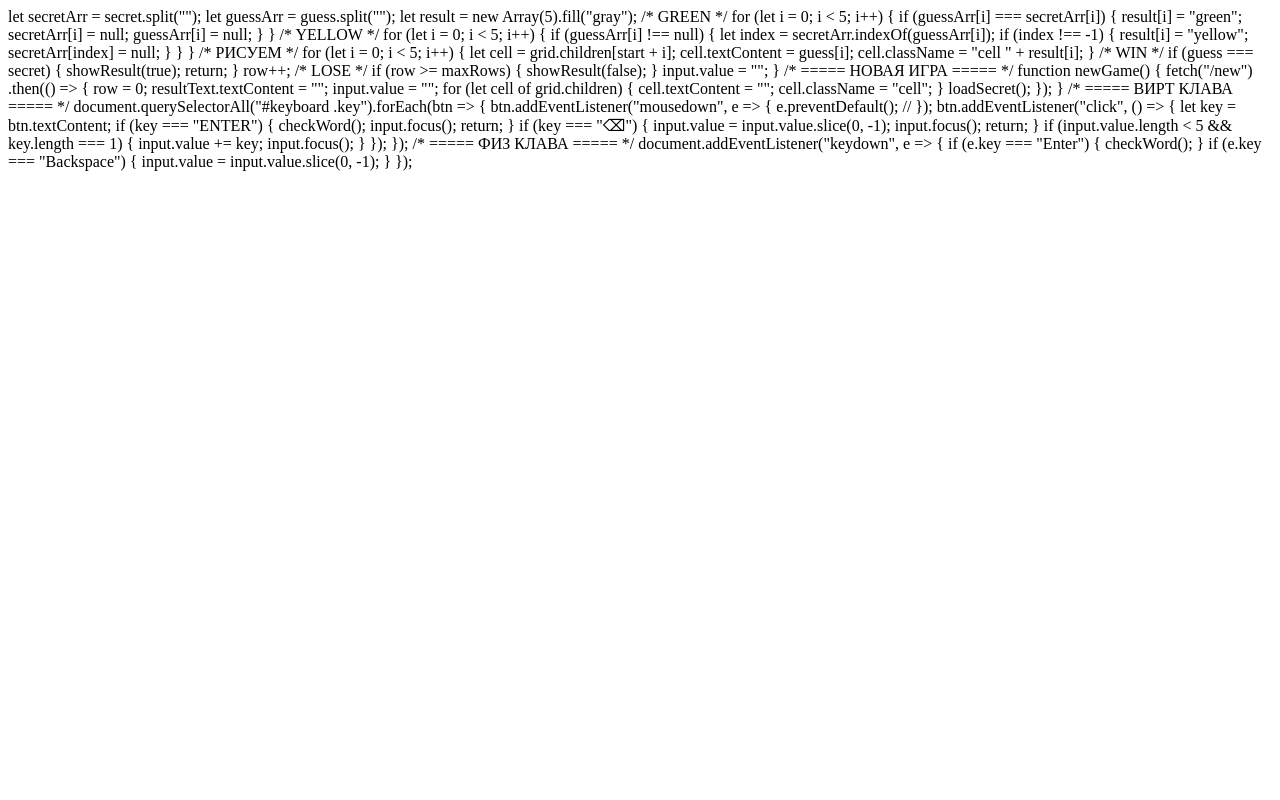
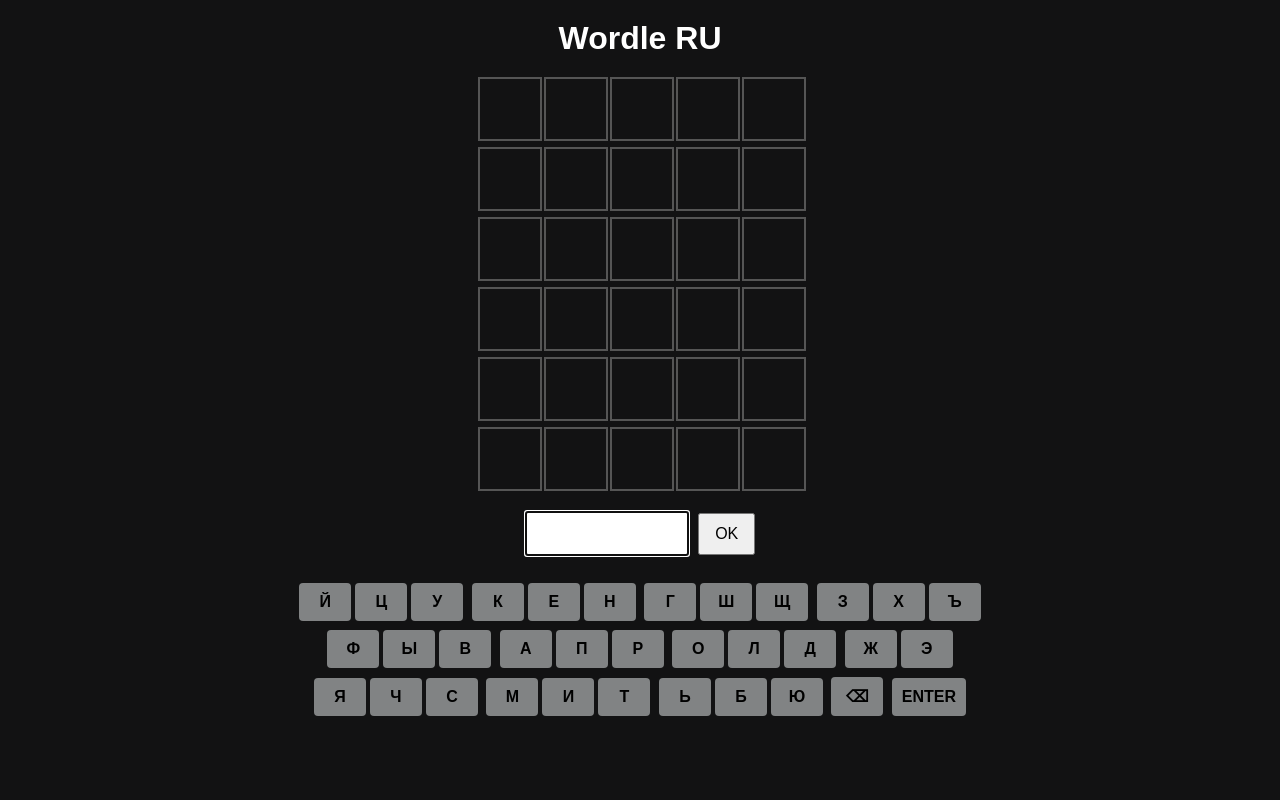
Before and after one commit to Liricinin/wordle, a Flask app: page / in a window 1280 px wide. Run offline with Flask 3, Linux system fonts and the light colour scheme.

Commit message:
Update index.html

```diff
--- a/templates/index.html
+++ b/templates/index.html
@@ -1,4 +1,190 @@
-let secretArr = secret.split("");
+<!DOCTYPE html>
+<html lang="ru">
+<head>
+<meta charset="UTF-8">
+<title>Wordle RU</title>
+
+<style>
+
+body {
+    background: #121213;
+    color: white;
+    font-family: Arial, sans-serif;
+    text-align: center;
+    margin: 0;
+}
+
+h1 {
+    margin: 20px 0;
+}
+
+/* GRID */
+
+#grid {
+    display: grid;
+    grid-template-columns: repeat(5, 60px);
+    gap: 6px;
+    justify-content: center;
+    margin: 20px auto;
+}
+
+.cell {
+    width: 60px;
+    height: 60px;
+    border: 2px solid #555;
+    font-size: 32px;
+    font-weight: bold;
+    line-height: 60px;
+    text-transform: uppercase;
+}
+
+/* COLORS */
+
+.gray { background: #3a3a3c; }
+.green { background: #538d4e; }
+.yellow { background: #b59f3b; }
+
+/* INPUT */
+
+#wordInput {
+    padding: 10px;
+    font-size: 18px;
+    width: 140px;
+    text-align: center;
+    text-transform: uppercase;
+}
+
+/* BUTTON */
+
+button {
+    padding: 10px 15px;
+    font-size: 16px;
+    margin-left: 5px;
+    cursor: pointer;
+}
+
+/* KEYBOARD */
+
+#keyboard {
+    margin-top: 25px;
+}
+
+.row {
+    margin: 5px 0;
+}
+
+.key {
+    display: inline-block;
+    padding: 10px;
+    margin: 2px;
+    min-width: 32px;
+    background: #818384;
+    color: black;
+    font-weight: bold;
+    cursor: pointer;
+    border-radius: 4px;
+}
+
+.key:hover {
+    background: #a4a6a8;
+}
+
+#result {
+    margin-top: 15px;
+    font-size: 18px;
+}
+
+</style>
+</head>
+
+<body>
+
+<h1>Wordle RU</h1>
+
+<div id="grid"></div>
+
+<input id="wordInput" maxlength="5" autofocus>
+<button onclick="checkWord()">OK</button>
+
+<p id="result"></p>
+
+<div id="keyboard">
+
+<div class="row">
+<div class="key">Й</div><div class="key">Ц</div><div class="key">У</div>
+<div class="key">К</div><div class="key">Е</div><div class="key">Н</div>
+<div class="key">Г</div><div class="key">Ш</div><div class="key">Щ</div>
+<div class="key">З</div><div class="key">Х</div><div class="key">Ъ</div>
+</div>
+
+<div class="row">
+<div class="key">Ф</div><div class="key">Ы</div><div class="key">В</div>
+<div class="key">А</div><div class="key">П</div><div class="key">Р</div>
+<div class="key">О</div><div class="key">Л</div><div class="key">Д</div>
+<div class="key">Ж</div><div class="key">Э</div>
+</div>
+
+<div class="row">
+<div class="key">Я</div><div class="key">Ч</div><div class="key">С</div>
+<div class="key">М</div><div class="key">И</div><div class="key">Т</div>
+<div class="key">Ь</div><div class="key">Б</div><div class="key">Ю</div>
+<div class="key">⌫</div>
+<div class="key">ENTER</div>
+</div>
+
+</div>
+
+<script>
+
+let row = 0;
+const maxRows = 6;
+
+const grid = document.getElementById("grid");
+const input = document.getElementById("wordInput");
+const resultText = document.getElementById("result");
+
+let secret = "";
+
+/* GRID */
+
+for (let i = 0; i < 30; i++) {
+    let div = document.createElement("div");
+    div.className = "cell";
+    grid.appendChild(div);
+}
+
+/* LOAD WORD */
+
+function loadSecret() {
+    fetch("/secret")
+        .then(r => r.text())
+        .then(w => {
+            secret = w.toUpperCase();
+            console.log("SECRET:", secret);
+        });
+}
+
+loadSecret();
+
+/* CHECK */
+
+function checkWord() {
+
+    let guess = input.value.toUpperCase();
+
+    if (guess.length !== 5) {
+        alert("Введите 5 букв");
+        return;
+    }
+
+    if (!secret) {
+        alert("Подождите...");
+        return;
+    }
+
+    let start = row * 5;
+
+    let secretArr = secret.split("");
     let guessArr = guess.split("");
 
     let result = new Array(5).fill("gray");
@@ -7,13 +193,10 @@ let secretArr = secret.split("");
     /* GREEN */
 
     for (let i = 0; i < 5; i++) {
-
         if (guessArr[i] === secretArr[i]) {
-
             result[i] = "green";
             secretArr[i] = null;
             guessArr[i] = null;
-
         }
     }
 
@@ -21,23 +204,19 @@ let secretArr = secret.split("");
     /* YELLOW */
 
     for (let i = 0; i < 5; i++) {
-
         if (guessArr[i] !== null) {
 
-            let index = secretArr.indexOf(guessArr[i]);
+            let idx = secretArr.indexOf(guessArr[i]);
 
-            if (index !== -1) {
-
+            if (idx !== -1) {
                 result[i] = "yellow";
-                secretArr[index] = null;
-
+                secretArr[idx] = null;
             }
-
         }
     }
 
 
-    /* РИСУЕМ */
+    /* DRAW */
 
     for (let i = 0; i < 5; i++) {
 
@@ -52,7 +231,7 @@ let secretArr = secret.split("");
     /* WIN */
 
     if (guess === secret) {
-        showResult(true);
+        resultText.textContent = "🎉 Ты выиграл!";
         return;
     }
 
@@ -63,42 +242,37 @@ let secretArr = secret.split("");
     /* LOSE */
 
     if (row >= maxRows) {
-        showResult(false);
+        resultText.textContent = "😢 Проиграл. Слово: " + secret;
     }
 
-
     input.value = "";
+    input.focus();
 }
 
 
-/* ===== НОВАЯ ИГРА ===== */
+/* NEW GAME */
 
 function newGame() {
 
-    fetch("/new")
-        .then(() => {
+    fetch("/new").then(() => {
 
-            row = 0;
-            resultText.textContent = "";
-            input.value = "";
+        row = 0;
+        input.value = "";
+        resultText.textContent = "";
 
-            for (let cell of grid.children) {
-                cell.textContent = "";
-                cell.className = "cell";
-            }
+        for (let c of grid.children) {
+            c.textContent = "";
+            c.className = "cell";
+        }
 
-            loadSecret();
-        });
+        loadSecret();
+    });
 }
 
 
-/* ===== ВИРТ КЛАВА ===== */
+/* VIRTUAL KEYBOARD */
 
-document.querySelectorAll("#keyboard .key").forEach(btn => {
-
-    btn.addEventListener("mousedown", e => {
-        e.preventDefault(); //
-    });
+document.querySelectorAll(".key").forEach(btn => {
 
     btn.addEventListener("click", () => {
 
@@ -106,7 +280,6 @@ document.querySelectorAll("#keyboard .key").forEach(btn => {
 
         if (key === "ENTER") {
             checkWord();
-            input.focus();
             return;
         }
 
@@ -116,17 +289,15 @@ document.querySelectorAll("#keyboard .key").forEach(btn => {
             return;
         }
 
-        if (input.value.length < 5 && key.length === 1) {
+        if (input.value.length < 5) {
             input.value += key;
             input.focus();
         }
-
     });
-
 });
 
 
-/* ===== ФИЗ КЛАВА ===== */
+/* REAL KEYBOARD */
 
 document.addEventListener("keydown", e => {
 
@@ -137,7 +308,6 @@ document.addEventListener("keydown", e => {
     if (e.key === "Backspace") {
         input.value = input.value.slice(0, -1);
     }
-
 });
 
 </script>
```
